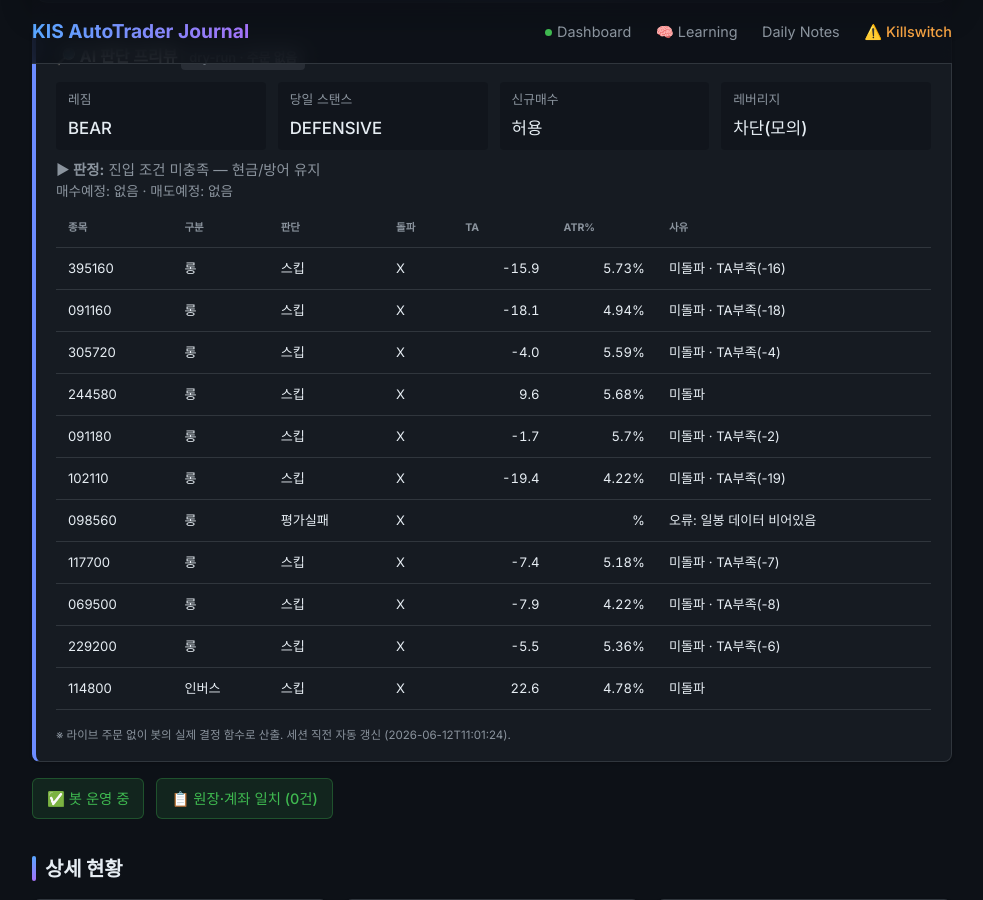
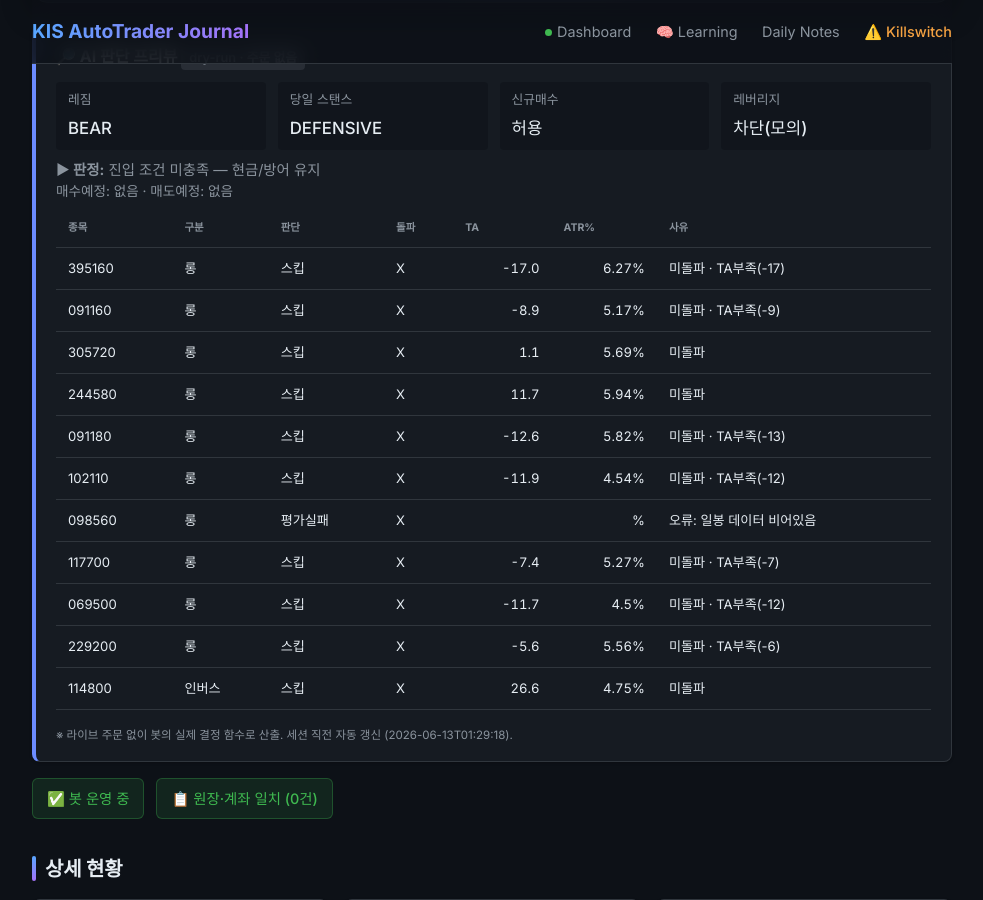
Before and after one commit to BudongJW/kis-trading-journal, a Jekyll site: the page built from index.html, in a window 1280 px wide and 900 px high, scrolled down 351 px. Shown: the whole window, without its empty margins (148-1131 px from the left). Built offline with Jekyll 4.4.1, drawn with Linux system fonts in a browser that asks for light colours; nearby versions of some CDN libraries.

Commit message:
auto: dry-run preview 06-12 16:29Z

```diff
--- a/_data/dry_run.json
+++ b/_data/dry_run.json
@@ -1,13 +1,13 @@
 {
-  "generated_at": "2026-06-12T11:01:24",
+  "generated_at": "2026-06-13T01:29:18",
   "mode": "DRY-RUN (읽기 전용, 주문 없음)",
   "market": {
     "regime": "BEAR",
     "regime_blind": false,
-    "regime_detail": "카나리아 1/2 음전환 | HMM bear (89%) → BEAR 격상",
+    "regime_detail": "카나리아 1/2 음전환 | HMM bear (88%) → BEAR 격상",
     "day_stance": "DEFENSIVE",
     "day_stance_forced": false,
-    "briefing": "오늘 스탠스 방어(DEFENSIVE) · 레짐 BEAR·신뢰도 78% · 美 오버나이트 bullish(+2.5%) · 고변동(100.0%ile) · 예산 25%·최대 1종목·허용 인버스",
+    "briefing": "오늘 스탠스 방어(DEFENSIVE) · 레짐 BEAR·신뢰도 74% · 美 오버나이트 bullish(+2.5%) · 고변동(100.0%ile) · 예산 25%·최대 1종목·허용 인버스",
     "blocks_new_buys": false
   },
   "gates": {
@@ -26,38 +26,38 @@
       "type": "롱",
       "decision": "스킵",
       "breakout": false,
-      "ta": -15.9,
-      "atr_pct": 5.73,
+      "ta": -17.0,
+      "atr_pct": 6.27,
       "fee_gate_ok": true,
-      "why_skip": "미돌파 · TA부족(-16)"
+      "why_skip": "미돌파 · TA부족(-17)"
     },
     {
       "symbol": "091160",
       "type": "롱",
       "decision": "스킵",
       "breakout": false,
-      "ta": -18.1,
-      "atr_pct": 4.94,
+      "ta": -8.9,
+      "atr_pct": 5.17,
       "fee_gate_ok": true,
-      "why_skip": "미돌파 · TA부족(-18)"
+      "why_skip": "미돌파 · TA부족(-9)"
     },
     {
       "symbol": "305720",
       "type": "롱",
       "decision": "스킵",
       "breakout": false,
-      "ta": -4.0,
-      "atr_pct": 5.59,
+      "ta": 1.1,
+      "atr_pct": 5.69,
       "fee_gate_ok": true,
-      "why_skip": "미돌파 · TA부족(-4)"
+      "why_skip": "미돌파"
     },
     {
       "symbol": "244580",
       "type": "롱",
       "decision": "스킵",
       "breakout": false,
-      "ta": 9.6,
-      "atr_pct": 5.68,
+      "ta": 11.7,
+      "atr_pct": 5.94,
       "fee_gate_ok": true,
       "why_skip": "미돌파"
     },
@@ -66,20 +66,20 @@
       "type": "롱",
       "decision": "스킵",
       "breakout": false,
-      "ta": -1.7,
-      "atr_pct": 5.7,
+      "ta": -12.6,
+      "atr_pct": 5.82,
       "fee_gate_ok": true,
-      "why_skip": "미돌파 · TA부족(-2)"
+      "why_skip": "미돌파 · TA부족(-13)"
     },
     {
       "symbol": "102110",
       "type": "롱",
       "decision": "스킵",
       "breakout": false,
-      "ta": -19.4,
-      "atr_pct": 4.22,
+      "ta": -11.9,
+      "atr_pct": 4.54,
       "fee_gate_ok": true,
-      "why_skip": "미돌파 · TA부족(-19)"
+      "why_skip": "미돌파 · TA부족(-12)"
     },
     {
       "symbol": "098560",
@@ -93,7 +93,7 @@
       "decision": "스킵",
       "breakout": false,
       "ta": -7.4,
-      "atr_pct": 5.18,
+      "atr_pct": 5.27,
       "fee_gate_ok": true,
       "why_skip": "미돌파 · TA부족(-7)"
     },
@@ -102,18 +102,18 @@
       "type": "롱",
       "decision": "스킵",
       "breakout": false,
-      "ta": -7.9,
-      "atr_pct": 4.22,
+      "ta": -11.7,
+      "atr_pct": 4.5,
       "fee_gate_ok": true,
-      "why_skip": "미돌파 · TA부족(-8)"
+      "why_skip": "미돌파 · TA부족(-12)"
     },
     {
       "symbol": "229200",
       "type": "롱",
       "decision": "스킵",
       "breakout": false,
-      "ta": -5.5,
-      "atr_pct": 5.36,
+      "ta": -5.6,
+      "atr_pct": 5.56,
       "fee_gate_ok": true,
       "why_skip": "미돌파 · TA부족(-6)"
     },
@@ -122,8 +122,8 @@
       "type": "인버스",
       "decision": "스킵",
       "breakout": false,
-      "ta": 22.6,
-      "atr_pct": 4.78,
+      "ta": 26.6,
+      "atr_pct": 4.75,
       "fee_gate_ok": true,
       "why_skip": "미돌파"
     }
@@ -134,9 +134,9 @@
       "type": "long",
       "decision": "스킵",
       "breakout": false,
-      "ta": 14.1,
-      "atr_pct": 1.09,
-      "why_skip": "미돌파 · TA부족(+14)"
+      "ta": 20.8,
+      "atr_pct": 1.14,
+      "why_skip": "미돌파"
     },
     {
       "symbol": "SCHG",
@@ -148,43 +148,46 @@
       "symbol": "XLF",
       "type": "long",
       "decision": "스킵",
-      "why_skip": "재진입쿨다운(2일, churn방지)"
+      "breakout": false,
+      "ta": 0.2,
+      "atr_pct": 1.11,
+      "why_skip": "미돌파 · TA부족(+0)"
     },
     {
       "symbol": "SH",
       "type": "inverse",
       "decision": "스킵",
       "breakout": false,
-      "ta": -20.8,
-      "atr_pct": 1.12,
-      "why_skip": "미돌파 · TA부족(-21)"
+      "ta": -6.1,
+      "atr_pct": 1.14,
+      "why_skip": "미돌파 · TA부족(-6)"
     },
     {
       "symbol": "PSQ",
       "type": "inverse",
       "decision": "스킵",
       "breakout": false,
-      "ta": -1.8,
-      "atr_pct": 1.84,
-      "why_skip": "미돌파 · TA부족(-2)"
+      "ta": -2.7,
+      "atr_pct": 1.87,
+      "why_skip": "미돌파 · TA부족(-3)"
     },
     {
       "symbol": "TLT",
       "type": "defensive",
       "decision": "스킵",
-      "breakout": true,
+      "breakout": false,
       "ta": 3.0,
-      "atr_pct": 0.63,
-      "why_skip": "TA부족(+3) · 수수료게이트"
+      "atr_pct": 0.59,
+      "why_skip": "미돌파 · TA부족(+3) · 수수료게이트"
     },
     {
       "symbol": "SHY",
       "type": "defensive",
       "decision": "스킵",
-      "breakout": true,
-      "ta": 3.4,
-      "atr_pct": 0.09,
-      "why_skip": "TA부족(+3) · 수수료게이트"
+      "breakout": false,
+      "ta": 12.4,
+      "atr_pct": 0.08,
+      "why_skip": "미돌파 · TA부족(+12) · 수수료게이트"
     }
   ],
   "us_summary": {
```
